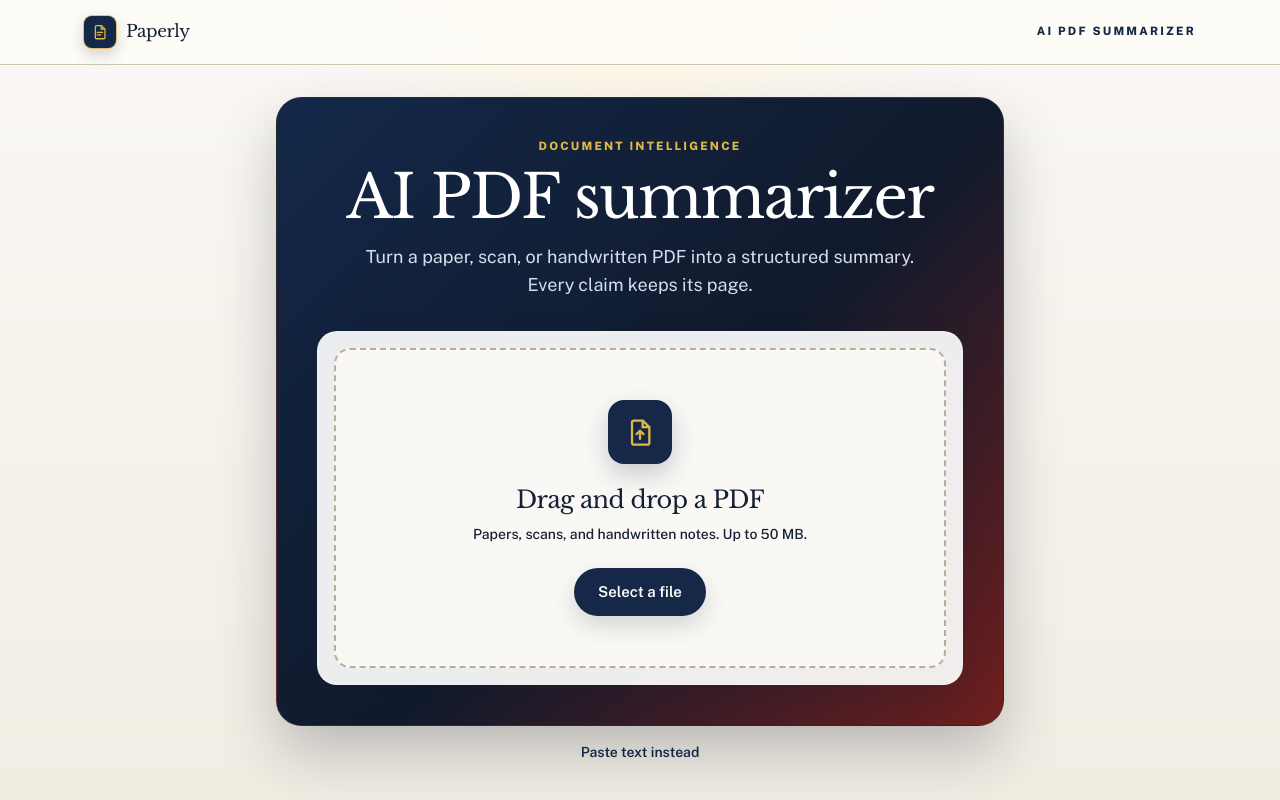
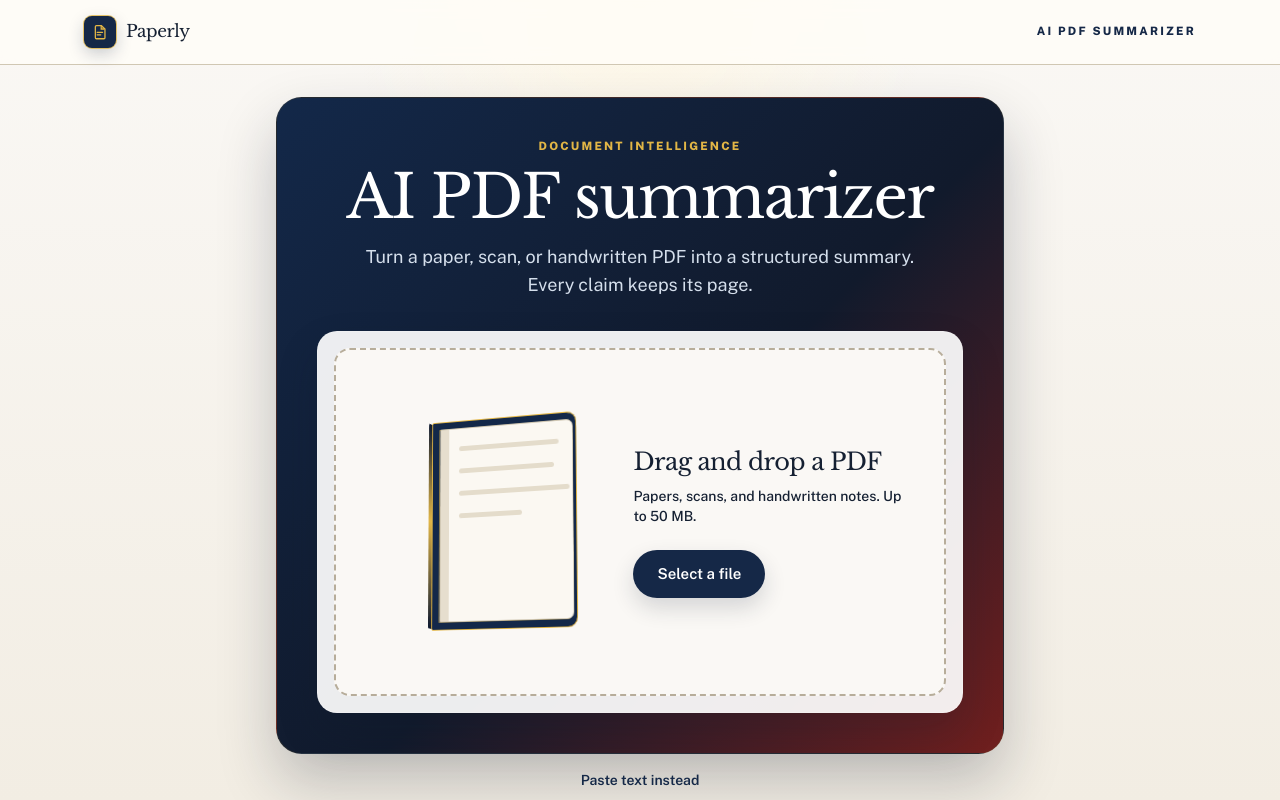
Before and after one commit to lapardhaja/Paperly, a Next.js app: page / in a window 1280 px wide. Shown: the top 800 px of the page. Built offline with nearby package versions, Linux system fonts and the light colour scheme.

Commit message:
Add a 3D document to the landing hero.
The bound volume tilts with the pointer, opens when a PDF is dragged over it, and riffles its pages while the file is read. Reduced motion keeps it still.

Co-authored-by: Servet Lapardhaja <lapardhaja@users.noreply.github.com>

```diff
--- a/src/app/globals.css
+++ b/src/app/globals.css
@@ -127,7 +127,167 @@ body {
   border-color: #152847;
   background: #f4efe4;
   box-shadow: 0 0 0 6px rgba(226, 182, 70, 0.28);
-  transform: translateY(-2px);
+}
+
+.book-stage {
+  width: 280px;
+  height: 280px;
+  perspective: 1400px;
+  display: grid;
+  place-items: center;
+  pointer-events: none;
+}
+
+.book {
+  position: relative;
+  width: 156px;
+  height: 214px;
+  margin-left: 36px;
+  transform-style: preserve-3d;
+  transform: rotateX(var(--book-rx)) rotateY(var(--book-ry));
+  transition: transform 0.45s cubic-bezier(0.22, 1, 0.36, 1);
+}
+
+.book-spine {
+  position: absolute;
+  top: 2px;
+  bottom: 2px;
+  left: 0;
+  width: 16px;
+  transform: translateX(-8px) rotateY(90deg);
+  transform-origin: center center;
+  border-radius: 2px;
+  background: linear-gradient(#0c1830, #e2b646 48%, #0c1830);
+}
+
+.book-leaf {
+  position: absolute;
+  top: 8px;
+  right: 3px;
+  bottom: 8px;
+  left: 10px;
+  transform-style: preserve-3d;
+}
+
+.leaf-1 { transform: translateZ(2px); }
+.leaf-2 { transform: translateZ(-2px); }
+.leaf-3 { transform: translateZ(-6px); }
+.leaf-4 { transform: translateZ(-10px); }
+
+.leaf-sheet {
+  position: absolute;
+  inset: 0;
+  transform-origin: left center;
+  border: 1px solid #d0c7b3;
+  border-radius: 1px 7px 7px 1px;
+  background: linear-gradient(90deg, #e6dece 0 9px, #fbf8f2 9px);
+}
+
+.leaf-sheet span {
+  display: block;
+  height: 5px;
+  margin: 18px 14px 0 20px;
+  border-radius: 999px;
+  background: #e4dccb;
+}
+
+.leaf-sheet span:nth-child(2) { width: 72%; }
+.leaf-sheet span:nth-child(3) { width: 84%; }
+.leaf-sheet span:nth-child(4) { width: 48%; }
+
+.book-cover {
+  position: absolute;
+  inset: 0;
+  z-index: 4;
+  transform-origin: left center;
+  transform-style: preserve-3d;
+  transition: transform 0.7s cubic-bezier(0.22, 1, 0.36, 1);
+}
+
+.book.is-open .book-cover {
+  transform: rotateY(-38deg);
+}
+
+.book.is-reading .book-cover {
+  transform: rotateY(-72deg);
+}
+
+.cover-face,
+.cover-inside {
+  position: absolute;
+  inset: 0;
+  backface-visibility: hidden;
+  border-radius: 2px 10px 10px 2px;
+}
+
+.cover-face {
+  display: flex;
+  flex-direction: column;
+  align-items: center;
+  justify-content: center;
+  gap: 10px;
+  border: 1px solid #e2b646;
+  background:
+    linear-gradient(#132849, #132849) padding-box,
+    linear-gradient(160deg, #1b335c, #101c33 60%, #3c1e22);
+  box-shadow:
+    inset 0 0 0 7px #132849,
+    inset 0 0 0 8px #e2b64699;
+}
+
+.cover-inside {
+  transform: rotateY(180deg);
+  border: 1px solid #d0c7b3;
+  background:
+    linear-gradient(90deg, #e7d7a4 0 12px, transparent 12px),
+    #f6f0e4;
+}
+
+.cover-seal {
+  display: grid;
+  width: 42px;
+  height: 42px;
+  place-items: center;
+  border: 1.5px solid #e2b646;
+  border-radius: 999px;
+  color: #f2d17d;
+  font-family: var(--font-libre), serif;
+  font-size: 1.15rem;
+}
+
+.cover-title {
+  color: #f7f4ed;
+  font-family: var(--font-libre), serif;
+  font-size: 1.35rem;
+  letter-spacing: 0.01em;
+}
+
+.cover-rule {
+  width: 46px;
+  height: 1px;
+  background: #e2b646;
+}
+
+.cover-sub {
+  color: #d5dfec;
+  font-size: 0.62rem;
+  font-weight: 700;
+  letter-spacing: 0.16em;
+  text-transform: uppercase;
+}
+
+.book.is-reading .leaf-1 .leaf-sheet { animation: leaf-turn 1.15s ease-in-out infinite; }
+.book.is-reading .leaf-2 .leaf-sheet { animation: leaf-turn 1.15s ease-in-out 0.16s infinite; }
+.book.is-reading .leaf-3 .leaf-sheet { animation: leaf-turn 1.15s ease-in-out 0.32s infinite; }
+
+@keyframes leaf-turn {
+  0%,
+  100% {
+    transform: rotateY(0deg);
+  }
+  42% {
+    transform: rotateY(-52deg);
+  }
 }
 
 .skeleton {
@@ -304,4 +464,11 @@ body {
   .btn-primary:active {
     transform: none;
   }
+
+  .book,
+  .book-cover,
+  .leaf-sheet {
+    transition: none;
+    animation: none;
+  }
 }
--- /dev/null
+++ b/src/components/DocumentScene.tsx
@@ -0,0 +1,75 @@
+"use client";
+
+import { useEffect, useRef, useState, type CSSProperties } from "react";
+
+const REST = { x: 8, y: -22 };
+
+const LEAVES = ["leaf-1", "leaf-2", "leaf-3", "leaf-4"] as const;
+
+export function DocumentScene({ open, reading = false }: { open: boolean; reading?: boolean }) {
+  const stageRef = useRef<HTMLDivElement>(null);
+  const [tilt, setTilt] = useState(REST);
+
+  useEffect(() => {
+    const parent = stageRef.current?.parentElement;
+    if (!parent) return;
+    const media = window.matchMedia("(prefers-reduced-motion: reduce)");
+    let reduced = media.matches;
+
+    const rest = () => setTilt(REST);
+    const onChange = () => {
+      reduced = media.matches;
+      if (reduced) rest();
+    };
+    const move = (event: PointerEvent) => {
+      if (reduced) return;
+      const rect = parent.getBoundingClientRect();
+      if (rect.width === 0 || rect.height === 0) return;
+      const px = (event.clientX - rect.left) / rect.width - 0.5;
+      const py = (event.clientY - rect.top) / rect.height - 0.5;
+      setTilt({
+        x: Math.max(-2, Math.min(16, REST.x + py * -14)),
+        y: Math.max(-38, Math.min(-8, REST.y + px * 20)),
+      });
+    };
+
+    media.addEventListener("change", onChange);
+    parent.addEventListener("pointermove", move);
+    parent.addEventListener("pointerleave", rest);
+    return () => {
+      media.removeEventListener("change", onChange);
+      parent.removeEventListener("pointermove", move);
+      parent.removeEventListener("pointerleave", rest);
+    };
+  }, []);
+
+  const turned = open || reading;
+  const style = { "--book-rx": `${tilt.x}deg`, "--book-ry": `${tilt.y}deg` } as CSSProperties;
+
+  return (
+    <div ref={stageRef} className="book-stage" style={style} aria-hidden>
+      <div className={`book${turned ? " is-open" : ""}${reading ? " is-reading" : ""}`}>
+        <div className="book-spine" />
+        {LEAVES.map((leaf) => (
+          <div key={leaf} className={`book-leaf ${leaf}`}>
+            <div className="leaf-sheet">
+              <span />
+              <span />
+              <span />
+              <span />
+            </div>
+          </div>
+        ))}
+        <div className="book-cover">
+          <div className="cover-face">
+            <span className="cover-seal">P</span>
+            <span className="cover-title">Paperly</span>
+            <span className="cover-rule" />
+            <span className="cover-sub">A bound record</span>
+          </div>
+          <div className="cover-inside" />
+        </div>
+      </div>
+    </div>
+  );
+}
--- a/src/components/Landing.tsx
+++ b/src/components/Landing.tsx
@@ -4,6 +4,7 @@ import { useRouter } from "next/navigation";
 import { useState } from "react";
 
 import { BrandMark } from "@/components/BrandMark";
+import { DocumentScene } from "@/components/DocumentScene";
 import { PastePanel } from "@/components/PastePanel";
 import { UploadDropzone } from "@/components/UploadDropzone";
 import { Waiting } from "@/components/Waiting";
@@ -118,7 +119,10 @@ export function Landing() {
           </p>
           <div className="site-hero-card mt-8 p-3 sm:p-4">
             {busy ? (
-              <Waiting title={status ?? "Reading the PDF"} detail={fileLabel ?? undefined} steps={READ_STEPS} />
+              <div className="flex flex-col items-center gap-4 px-2 py-4 sm:flex-row sm:justify-center sm:gap-8">
+                <DocumentScene open reading />
+                <Waiting title={status ?? "Reading the PDF"} detail={fileLabel ?? undefined} steps={READ_STEPS} />
+              </div>
             ) : (
               <UploadDropzone disabled={busy} onFile={(file) => void upload(file)} onReject={setError} />
             )}
--- a/src/components/UploadDropzone.tsx
+++ b/src/components/UploadDropzone.tsx
@@ -1,6 +1,8 @@
 "use client";
 
 import { useRef, useState } from "react";
+
+import { DocumentScene } from "@/components/DocumentScene";
 
 export function UploadDropzone({
   disabled,
@@ -12,12 +14,14 @@ export function UploadDropzone({
   onReject: (message: string) => void;
 }) {
   const inputRef = useRef<HTMLInputElement>(null);
+  const depth = useRef(0);
   const [active, setActive] = useState(false);
 
   return (
     <div
       onDragEnter={(event) => {
         event.preventDefault();
+        depth.current += 1;
         setActive(true);
       }}
       onDragOver={(event) => {
@@ -26,10 +30,15 @@ export function UploadDropzone({
       }}
       onDragLeave={(event) => {
         event.preventDefault();
+        depth.current -= 1;
+        if (depth.current <= 0) {
+          depth.current = 0;
           setActive(false);
+        }
       }}
       onDrop={(event) => {
         event.preventDefault();
+        depth.current = 0;
         setActive(false);
         const { files } = event.dataTransfer;
         if (files.length > 1) {
@@ -39,26 +48,16 @@ export function UploadDropzone({
         const file = files[0];
         if (file) onFile(file);
       }}
-      className={`drop-target flex min-h-80 flex-col items-center justify-center px-6 py-12 text-center ${
+      className={`drop-target flex min-h-80 flex-col items-center justify-center gap-2 px-4 py-8 text-center sm:flex-row sm:gap-8 sm:px-8 sm:text-left ${
         active ? "is-active" : ""
       }`}
     >
-      <span className="grid h-16 w-16 place-items-center rounded-2xl bg-accent text-gold shadow-[0_10px_24px_rgba(21,40,71,0.22)]">
-        <svg viewBox="0 0 24 24" className="h-8 w-8" fill="none" aria-hidden>
-          <path
-            d="M7 3.5h7.1L19 8.3V20a1.5 1.5 0 0 1-1.5 1.5h-10A1.5 1.5 0 0 1 6 20V5A1.5 1.5 0 0 1 7.5 3.5H7Z"
-            stroke="currentColor"
-            strokeWidth="1.7"
-          />
-          <path d="M14 3.7V8.4h4.6" stroke="currentColor" strokeWidth="1.7" />
-          <path d="M12 11.2v6" stroke="currentColor" strokeWidth="1.7" strokeLinecap="round" />
-          <path d="M9.4 13.6 12 11.1l2.6 2.5" stroke="currentColor" strokeWidth="1.7" strokeLinecap="round" strokeLinejoin="round" />
-        </svg>
-      </span>
-      <p className="mt-5 font-serif text-2xl tracking-tight text-ink">
+      <DocumentScene open={active} />
+      <div className="flex max-w-sm flex-col items-center sm:items-start">
+        <p className="font-serif text-2xl tracking-tight text-ink">
           {active ? "Drop to summarize" : "Drag and drop a PDF"}
         </p>
-      <p className="mt-2 max-w-sm text-sm font-medium text-ink">
+        <p className="mt-2 text-sm font-medium text-ink">
           Papers, scans, and handwritten notes. Up to 50 MB.
         </p>
         <button
@@ -69,6 +68,7 @@ export function UploadDropzone({
         >
           Select a file
         </button>
+      </div>
       <input
         ref={inputRef}
         type="file"
```
Lines whose indentation alone changed are shown as unchanged.
